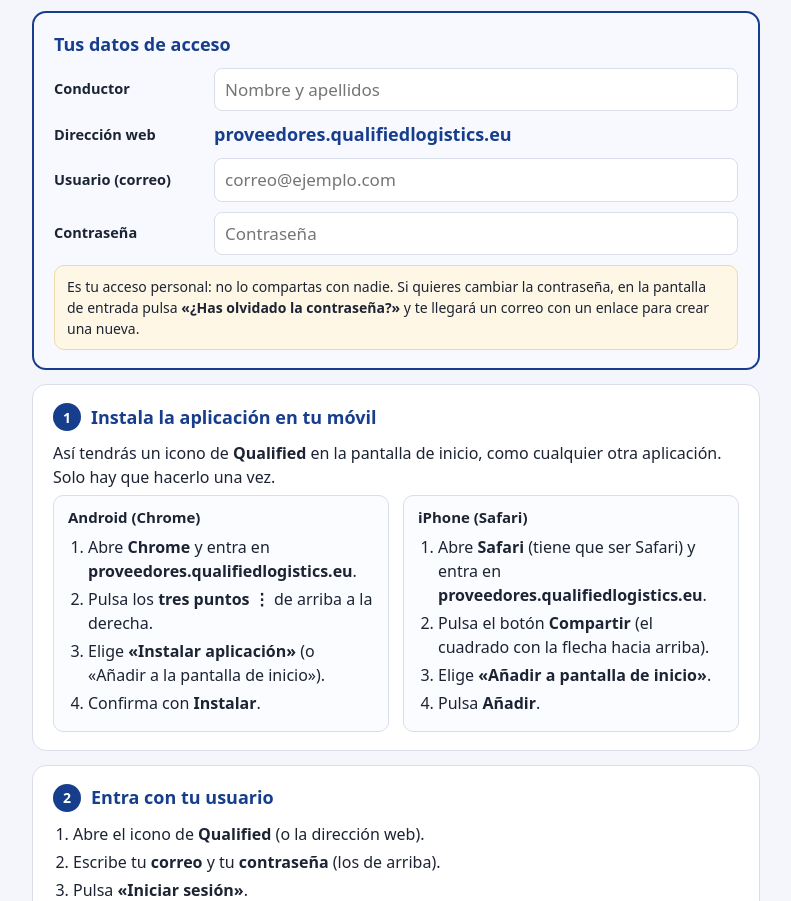
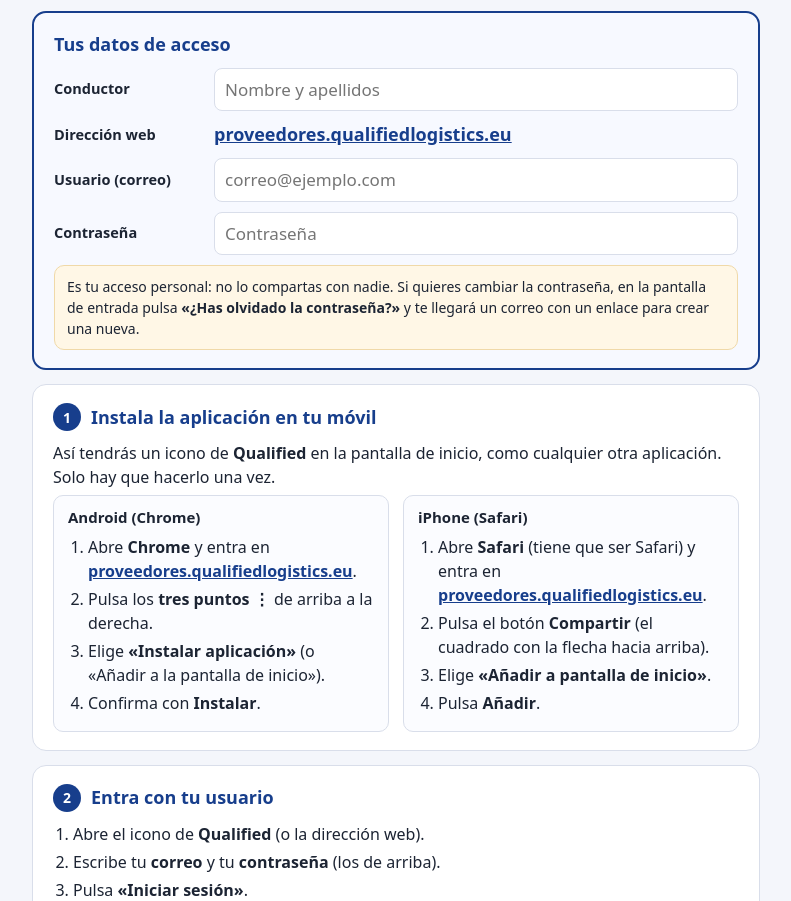
Before and after one commit to QUALIFIEDLOGISTICS/qualified-proveedores, a plain HTML site: page guia-conductor-autonomo.html in a window 1280 px wide. Shown: the part 199-1100 px from the top of the page, without its empty margins (244-1035 px from the left). Drawn offline with Linux system fonts and the light colour scheme.

Commit message:
Guía del conductor autónomo: la dirección de la web es un enlace pulsable (en el PDF y en la versión web)
Co-Authored-By: Claude Sonnet 5.5 <noreply@anthropic.com>

```diff
--- a/guia-conductor-autonomo.html
+++ b/guia-conductor-autonomo.html
@@ -62,7 +62,7 @@
   <section class="datos">
     <h2>Tus datos de acceso</h2>
     <div class="fila"><label for="f-nombre">Conductor</label><input id="f-nombre" autocomplete="off" placeholder="Nombre y apellidos"></div>
-    <div class="fila"><label>Dirección web</label><span class="web">proveedores.qualifiedlogistics.eu</span></div>
+    <div class="fila"><label>Dirección web</label><a class="web" href="https://proveedores.qualifiedlogistics.eu" target="_blank" rel="noopener">proveedores.qualifiedlogistics.eu</a></div>
     <div class="fila"><label for="f-usuario">Usuario (correo)</label><input id="f-usuario" autocomplete="off" placeholder="correo@ejemplo.com"></div>
     <div class="fila"><label for="f-clave">Contraseña</label><input id="f-clave" autocomplete="off" placeholder="Contraseña"></div>
     <div class="aviso">Es tu acceso personal: no lo compartas con nadie. Si quieres cambiar la contraseña, en la pantalla de entrada pulsa <b>«¿Has olvidado la contraseña?»</b> y te llegará un correo con un enlace para crear una nueva.</div>
@@ -75,7 +75,7 @@
       <div>
         <h3>Android (Chrome)</h3>
         <ol>
-          <li>Abre <b>Chrome</b> y entra en <b>proveedores.qualifiedlogistics.eu</b>.</li>
+          <li>Abre <b>Chrome</b> y entra en <b><a href="https://proveedores.qualifiedlogistics.eu" target="_blank" rel="noopener" style="color:var(--azul);">proveedores.qualifiedlogistics.eu</a></b>.</li>
           <li>Pulsa los <b>tres puntos ⋮</b> de arriba a la derecha.</li>
           <li>Elige <b>«Instalar aplicación»</b> (o «Añadir a la pantalla de inicio»).</li>
           <li>Confirma con <b>Instalar</b>.</li>
@@ -84,7 +84,7 @@
       <div>
         <h3>iPhone (Safari)</h3>
         <ol>
-          <li>Abre <b>Safari</b> (tiene que ser Safari) y entra en <b>proveedores.qualifiedlogistics.eu</b>.</li>
+          <li>Abre <b>Safari</b> (tiene que ser Safari) y entra en <b><a href="https://proveedores.qualifiedlogistics.eu" target="_blank" rel="noopener" style="color:var(--azul);">proveedores.qualifiedlogistics.eu</a></b>.</li>
           <li>Pulsa el botón <b>Compartir</b> (el cuadrado con la flecha hacia arriba).</li>
           <li>Elige <b>«Añadir a pantalla de inicio»</b>.</li>
           <li>Pulsa <b>Añadir</b>.</li>
```
Also changed, not shown: 1 other file.
